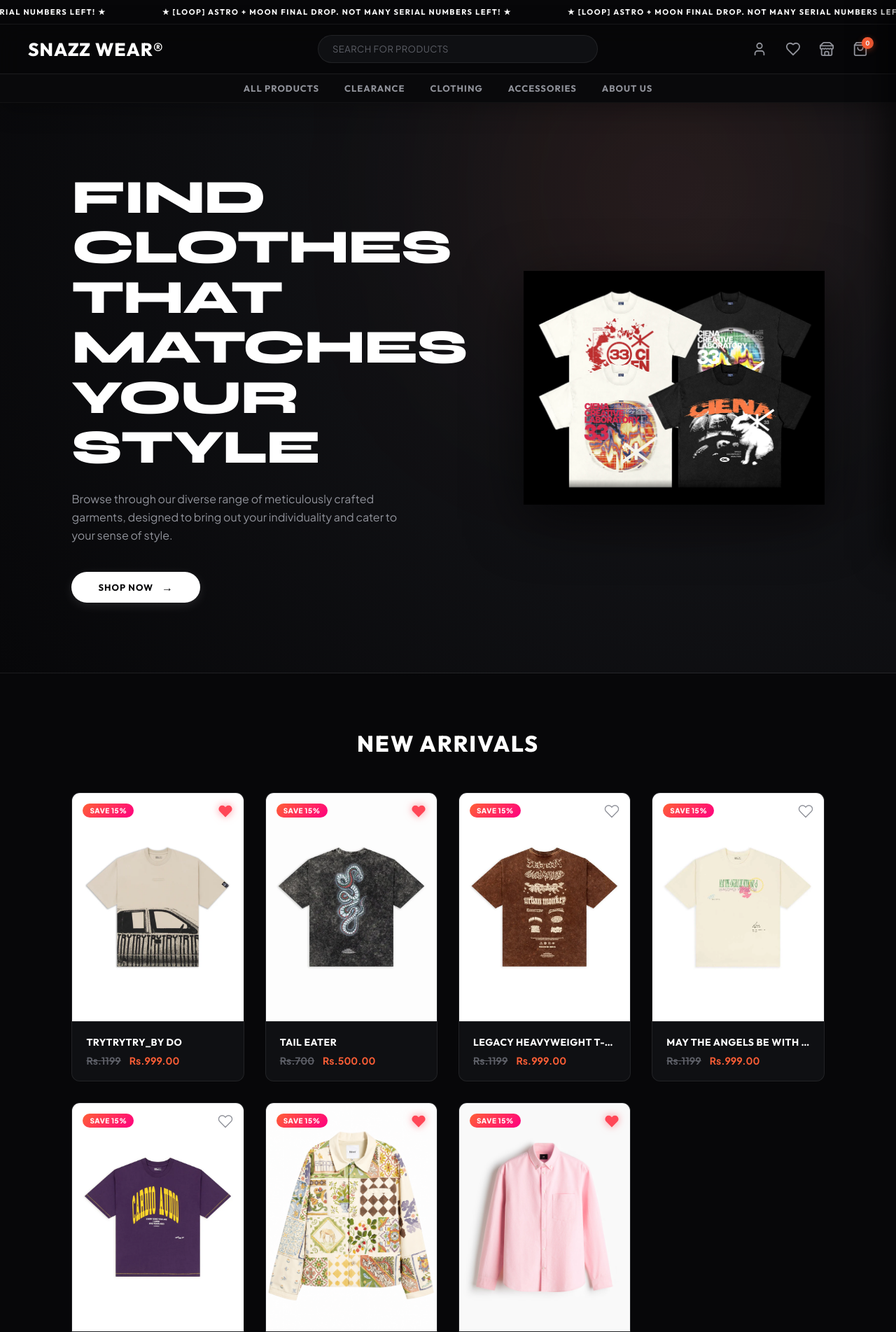
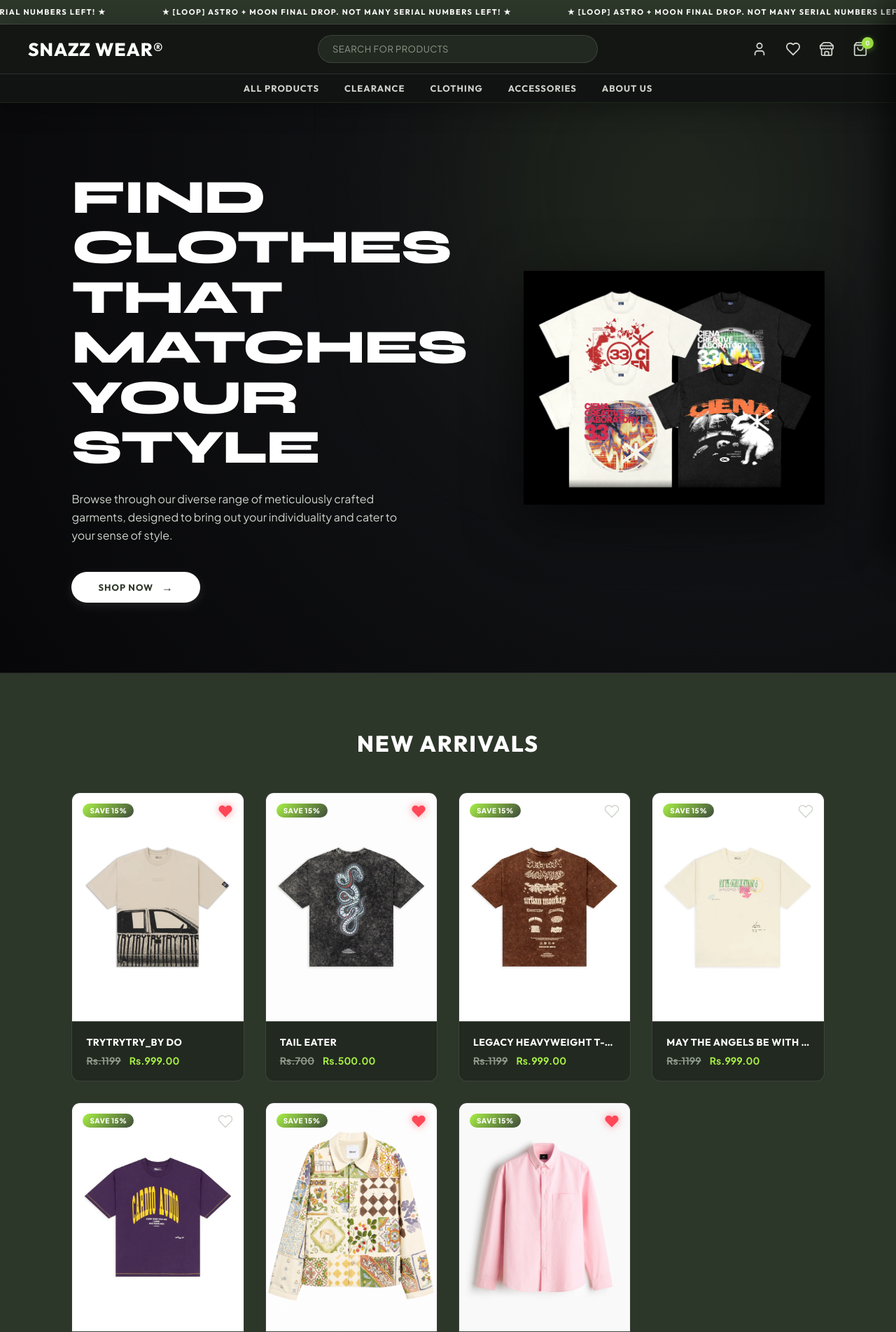
Before and after one commit to prem-x/snazzwear, a Django app: page / in a window 1280 px wide. Shown: the top 1903 px of the page at 70% size. Run offline with Django 5.2, Linux system fonts and the light colour scheme; data comes from the database, SQL or seed files in the repository; both versions use the stored data as it was after the commit.

Commit message:
Updated project

```diff
--- a/frontend/src/components/LiquidEther.jsx
+++ b/frontend/src/components/LiquidEther.jsx
@@ -13,7 +13,7 @@ export default function LiquidEther({
   BFECC = true,
   resolution = 0.5,
   isBounce = false,
-  colors = ['#5227FF', '#FF9FFC', '#B497CF'],
+  colors = ['#A8F046', '#3E4B3A', '#7ebd2c'],
   style = {},
   className = '',
   autoDemo = true,
--- a/frontend/src/pages/Checkout.jsx
+++ b/frontend/src/pages/Checkout.jsx
@@ -121,7 +121,7 @@ export default function Checkout() {
               contact: phone,
             },
             theme: {
-              color: '#ff5f36',
+              color: '#A8F046',
             },
             modal: {
               ondismiss: function () {
--- a/frontend/src/pages/Profile.jsx
+++ b/frontend/src/pages/Profile.jsx
@@ -11,9 +11,9 @@ const GRADIENT_INFOS = [
     textColor: '#070709'
   },
   {
-    gradient: 'linear-gradient(135deg, #ff5f36 0%, #fd2d5a 100%)', // Coral-Pink (Evora)
-    glowColor: 'rgba(253, 45, 90, 0.12)',
-    borderColor: 'rgba(253, 45, 90, 0.25)',
+    gradient: 'linear-gradient(135deg, #A8F046 0%, #3E4B3A 100%)', // Atlantis-Cabbage Pont (SNAZZWEAR)
+    glowColor: 'rgba(168, 240, 70, 0.12)',
+    borderColor: 'rgba(168, 240, 70, 0.25)',
     textColor: '#ffffff'
   },
   {
--- a/static/css/style.css
+++ b/static/css/style.css
@@ -1,15 +1,15 @@
 :root {
-    --bg-primary: #070709;
-    --bg-secondary: #0f1013;
-    --bg-tertiary: #17181c;
-    --accent: #ff5f36;
-    --accent-glow: rgba(255, 95, 54, 0.15);
-    --accent-gradient: linear-gradient(135deg, #ff5f36 0%, #ff007f 100%);
+    --bg-primary: #2C3629;
+    --bg-secondary: #222920;
+    --bg-tertiary: #191f18;
+    --accent: #A8F046;
+    --accent-glow: rgba(168, 240, 70, 0.15);
+    --accent-gradient: linear-gradient(135deg, #A8F046 0%, #3E4B3A 100%);
     --text-primary: #ffffff;
-    --text-secondary: #90929a;
-    --text-muted: #5e6068;
-    --border-color: rgba(255, 255, 255, 0.08);
-    --border-focus: rgba(255, 95, 54, 0.5);
+    --text-secondary: #cdd3ca;
+    --text-muted: #8f9a8c;
+    --border-color: rgba(255, 255, 255, 0.12);
+    --border-focus: rgba(168, 240, 70, 0.5);
     --font-heading: 'Outfit', 'Orbitron', sans-serif;
     --font-body: 'Plus Jakarta Sans', -apple-system, BlinkMacSystemFont, sans-serif;
     --font-display: 'Syne', sans-serif;
@@ -17,10 +17,10 @@
     --transition-fast: all 0.2s ease;
 
     /* GLASSMORPHISM DESIGN SYSTEM */
-    --glass-bg: rgba(15, 16, 19, 0.45);
-    --glass-bg-hover: rgba(25, 26, 30, 0.55);
-    --glass-border: rgba(255, 255, 255, 0.05);
-    --glass-border-hover: rgba(255, 255, 255, 0.15);
+    --glass-bg: rgba(34, 41, 32, 0.45);
+    --glass-bg-hover: rgba(52, 63, 49, 0.55);
+    --glass-border: rgba(168, 240, 70, 0.08);
+    --glass-border-hover: rgba(168, 240, 70, 0.2);
     --glass-blur: blur(16px);
     --glass-shadow: 0 8px 32px 0 rgba(0, 0, 0, 0.3), inset 0 1px 1px rgba(255, 255, 255, 0.05);
 }
@@ -207,7 +207,7 @@ body {
     align-items: center;
     justify-content: center;
     font-family: var(--font-body);
-    box-shadow: 0 2px 8px rgba(255, 95, 54, 0.4);
+    box-shadow: 0 2px 8px rgba(168, 240, 70, 0.4);
 }
 
 .header-bottom {
@@ -732,7 +732,7 @@ body {
     bottom: 0;
     left: 0;
     width: 100%;
-    background: rgba(255, 95, 54, 0.95);
+    background: rgba(168, 240, 70, 0.95);
     color: white;
     text-align: center;
     padding: 16px 0;
```
Also changed, not shown: other parts of static/css/style.css (+13 -13 lines), frontend/src/components/Footer.jsx (+4 -4 lines), frontend/src/index.css (+23 -23 lines), templates/registration/login.html (+5 -5 lines), templates/registration/signup.html (+5 -5 lines), db.sqlite3, products/5af50a6450a43ed52d94316958d0d8d4_xpBXM23.jpg (added), products/ChatGPT_Image_May_28_2026_01_00_20_AM_Ank3CDU.png (added), products/ChatGPT_Image_May_28_2026_12_08_36_AM_kB2w7ZB.png (added), products/ChatGPT_Image_May_28_2026_12_20_58_AM_5Z2Cupg.png (added), products/ae2ee0a97b9e563c11f08785b4b6b92b572a26c3_gkeSRfu.avif (added), 2 other files.
